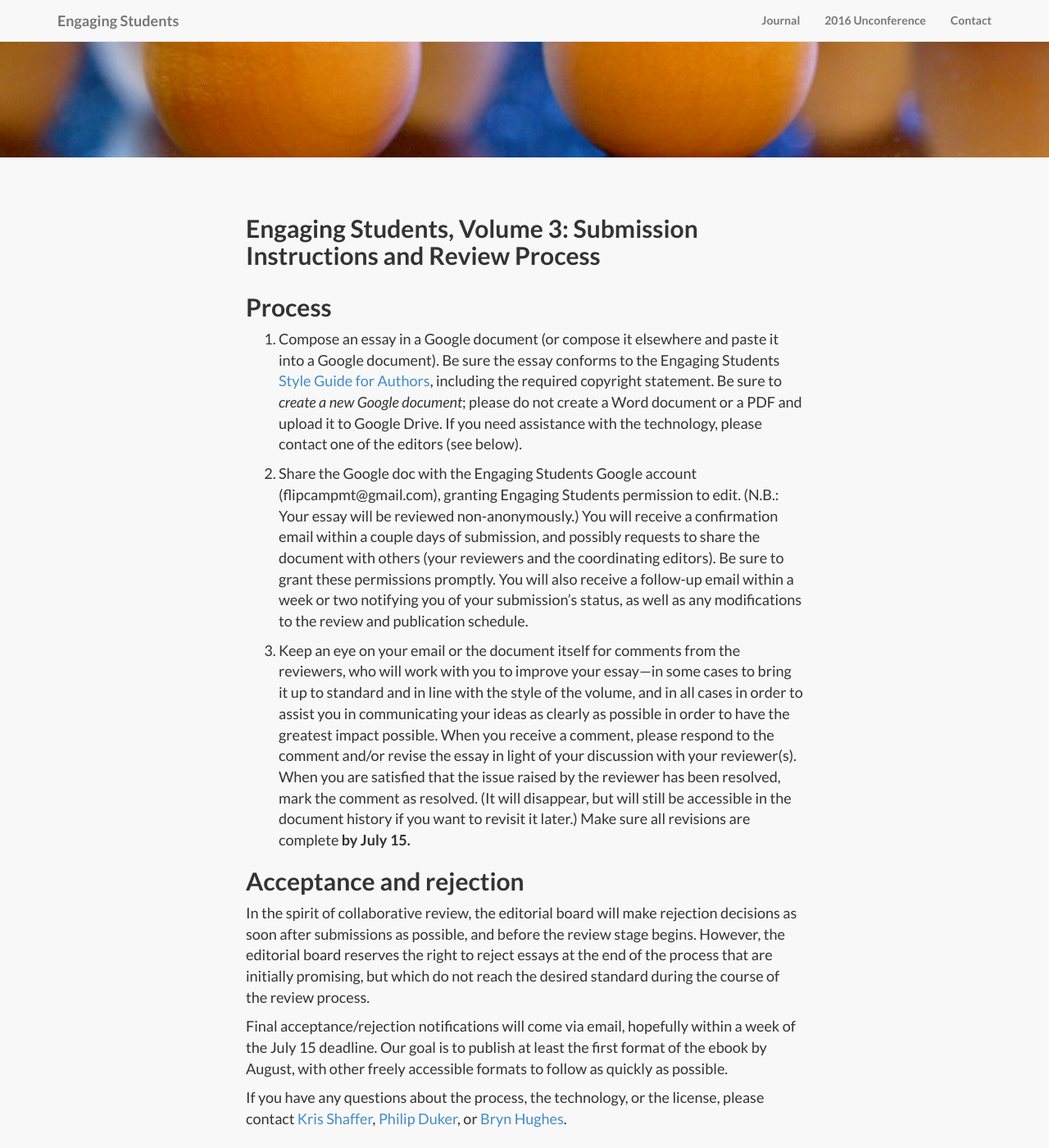
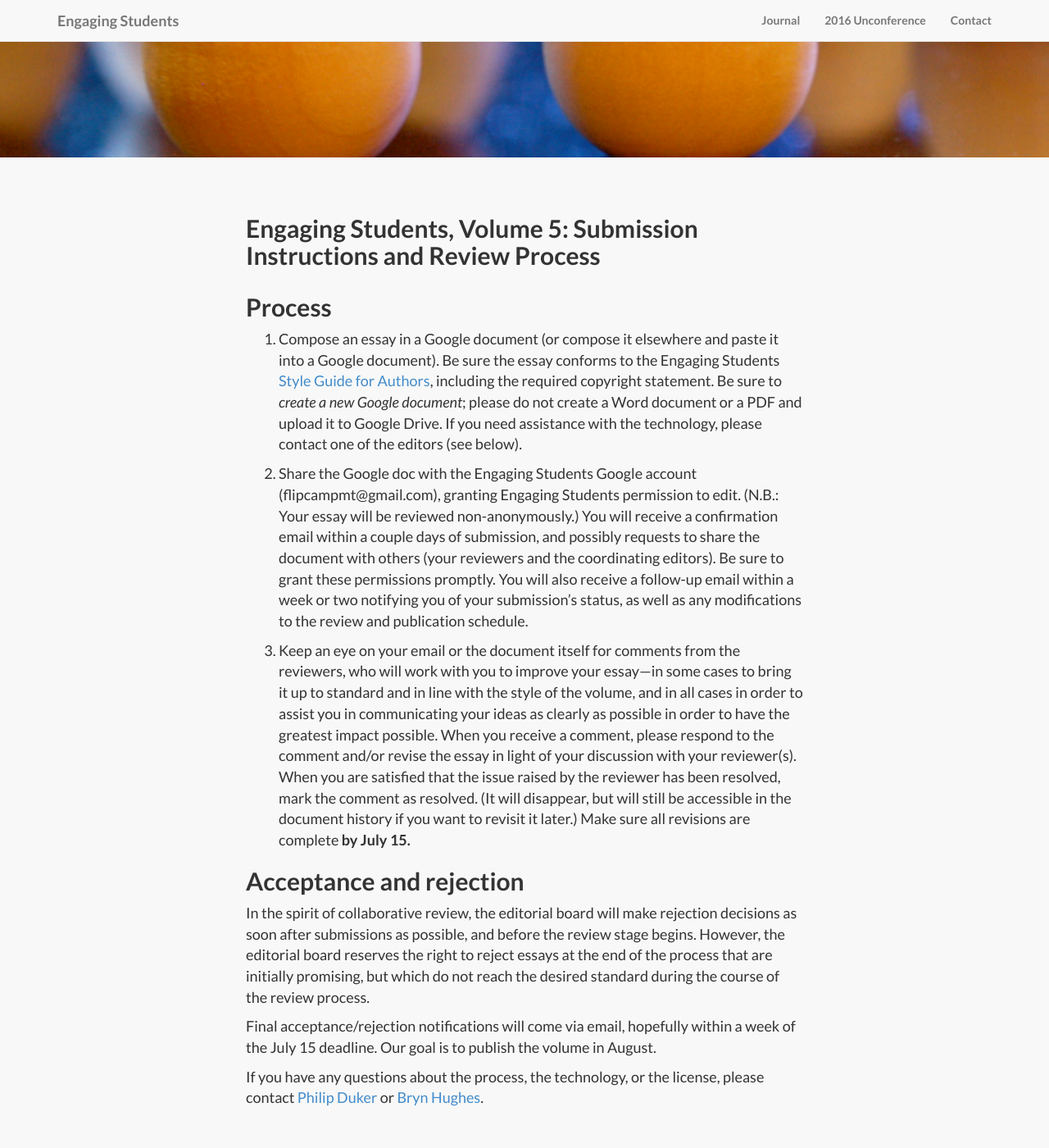
Before and after one commit to flipcamp/flipcamp.github.io, a Jekyll site: the page built from es3submit.md, in a window 1280 px wide and 1400 px high, scrolled down 693 px. Shown: the whole window at 82% size. Built offline with Jekyll 4.4.1, drawn with Linux system fonts in a browser that asks for light colours; nearby versions of some CDN libraries; library files that are not in the unit come from our copies; some of the changed text lies outside the part shown.

Commit message:
updating vol 5 headers

```diff
--- a/es3submit.md
+++ b/es3submit.md
@@ -1,6 +1,6 @@
 ---
 layout: page
-title: Engaging Students, Volume 3&#58; Submission Instructions and Review Process
+title: Engaging Students, Volume 5&#58; Submission Instructions and Review Process
 ---
 
 ## Process ##
@@ -15,6 +15,6 @@
 
 In the spirit of collaborative review, the editorial board will make rejection decisions as soon after submissions as possible, and before the review stage begins. However, the editorial board reserves the right to reject essays at the end of the process that are initially promising, but which do not reach the desired standard during the course of the review process.
 
-Final acceptance/rejection notifications will come via email, hopefully within a week of the July 15 deadline. Our goal is to publish at least the first format of the ebook by August, with other freely accessible formats to follow as quickly as possible.
+Final acceptance/rejection notifications will come via email, hopefully within a week of the July 15 deadline. Our goal is to publish the volume in August.
 
-If you have any questions about the process, the technology, or the license, please contact [Kris Shaffer](mailto:kris.shaffer@gmail.com), [Philip Duker](phil.duker@gmail.com), or [Bryn Hughes](mailto:bryn.hughes@gmail.com).
+If you have any questions about the process, the technology, or the license, please contact [Philip Duker](phil.duker@gmail.com) or [Bryn Hughes](mailto:bryn.hughes@gmail.com).
```
Also changed, not shown: 1 other file.
